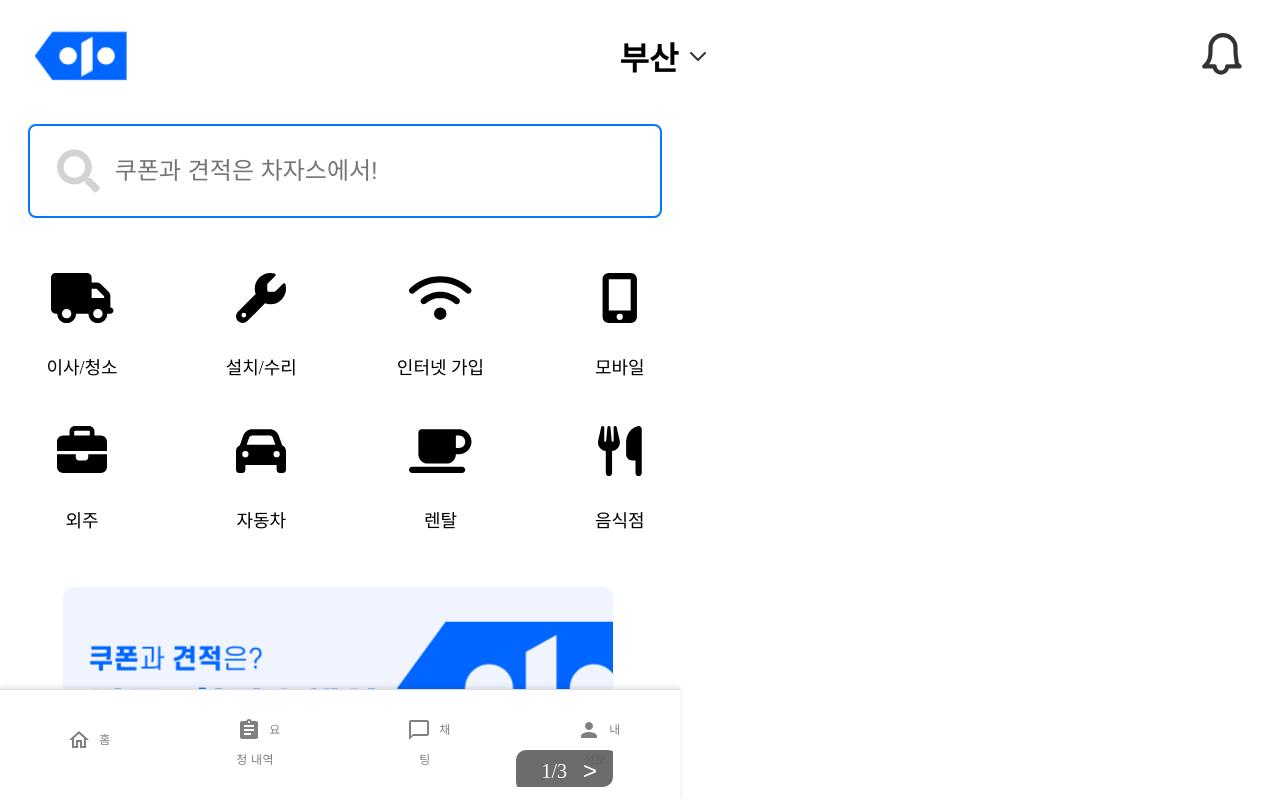
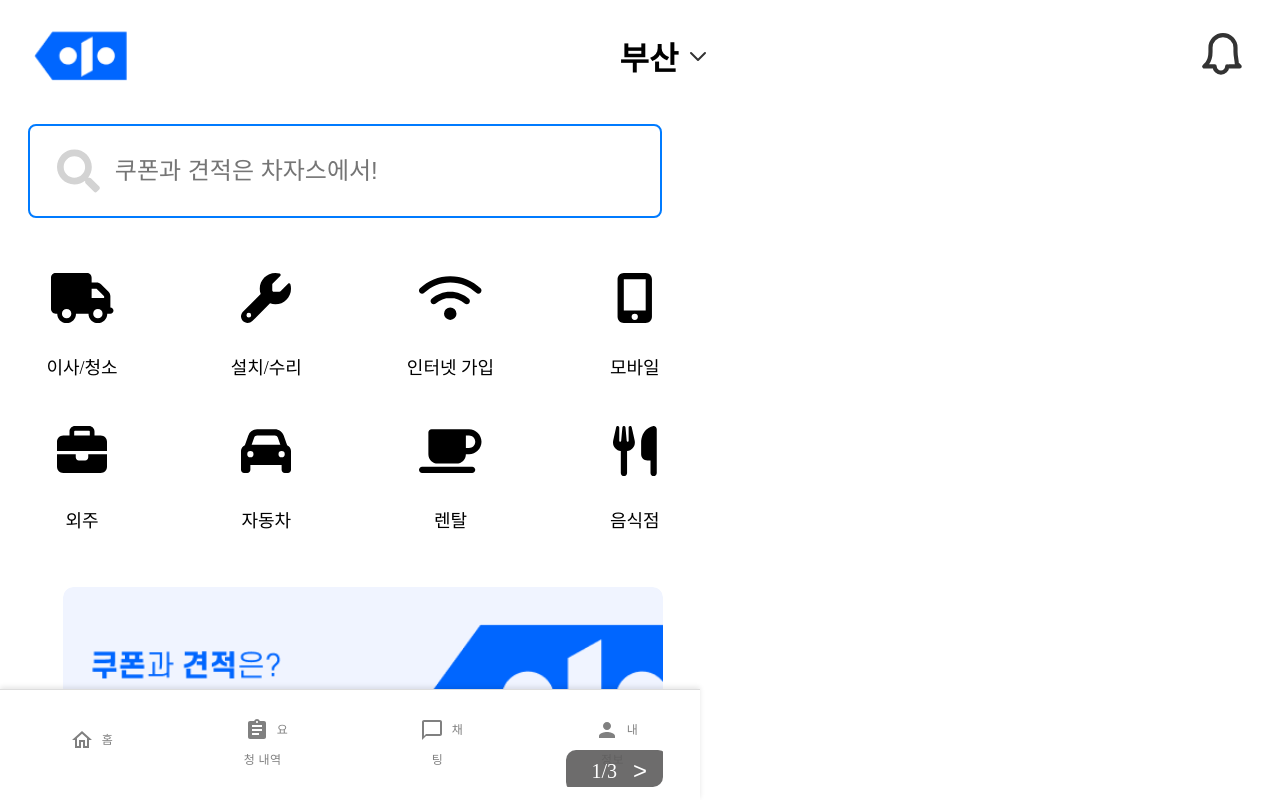
Before and after one commit to vosw1/my_app_test, a Next.js app: page / in a window 1280 px wide. Shown: the top 800 px of the page. Built offline with nearby package versions, Linux system fonts and the light colour scheme.

Commit message:
전체 간격 조정

```diff
--- a/src/app/components/bottom_nav.module.css
+++ b/src/app/components/bottom_nav.module.css
@@ -3,7 +3,7 @@
   justify-content: space-around;
   align-items: center;
   height: 100px; /* 높이를 조정합니다 */
-  width: 680px;
+  width: 700px;
   position: fixed;
   bottom: 0;
   padding-bottom: 10px;
--- a/src/app/components/event_banner.module.css
+++ b/src/app/components/event_banner.module.css
@@ -2,8 +2,8 @@
 
 .bannerContainer {
   position: relative;
-  width: 680px;
-  max-width: 550px; /* 최대 폭 설정 */
+  width: 700px;
+  max-width: 600px; /* 최대 폭 설정 */
   margin-left: 55px;
   border-radius: 10px; /* 둥근 모서리 */
   overflow: hidden; /* 배너가 컨테이너를 넘지 않도록 설정 */
--- a/src/app/components/item_list.module.css
+++ b/src/app/components/item_list.module.css
@@ -1,6 +1,6 @@
 .itemGrid {
     display: grid;
-    width: 680px;
+    width: 700px;
     grid-template-columns: repeat(4, 1fr); /* 4개의 열로 아이템을 배치합니다 */
     gap: 37px; /* 아이템 간의 간격을 설정합니다 */
     padding: 0 16px; /* 그리드의 패딩 */
--- a/src/app/components/search.module.css
+++ b/src/app/components/search.module.css
@@ -1,7 +1,7 @@
 /* search.module.css */
 .searchContainer {
     position: relative;
-    width: 680px;
+    width: 700px;
     padding: 20px;
   }
 
```
